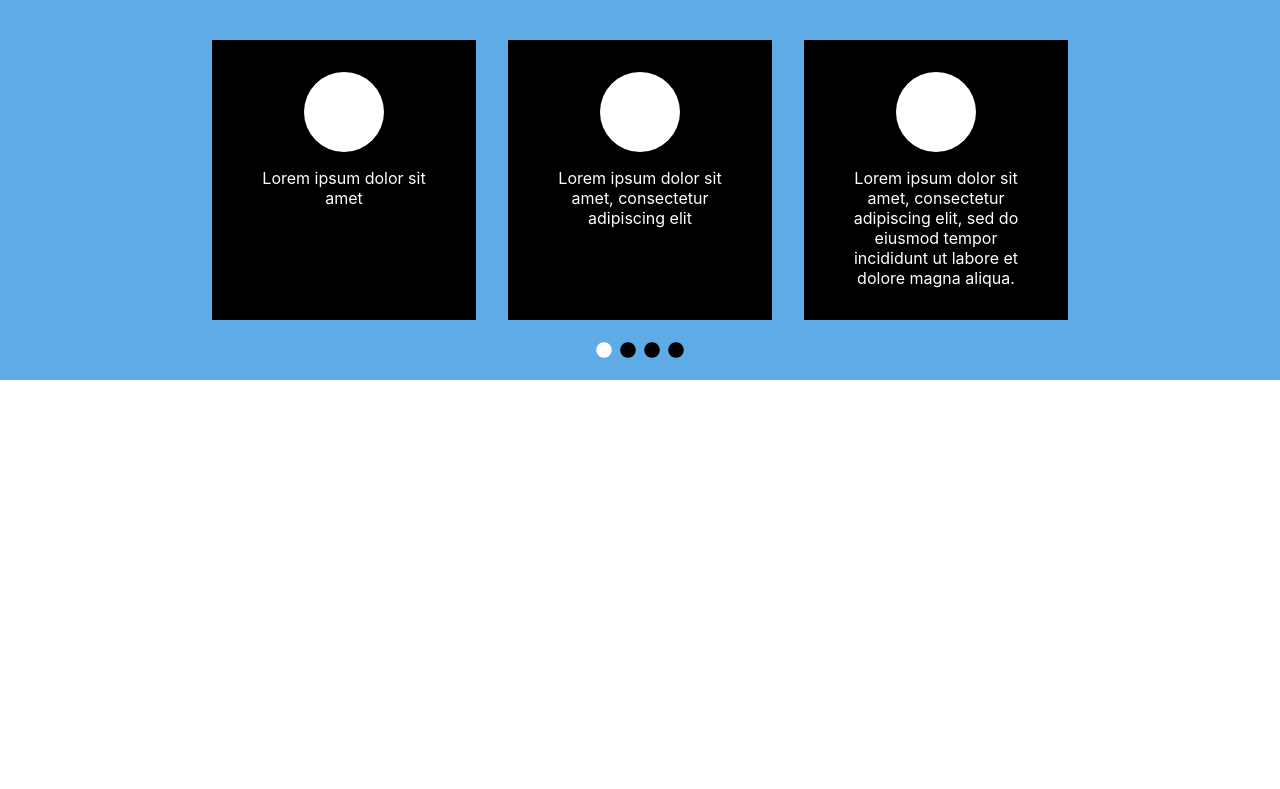
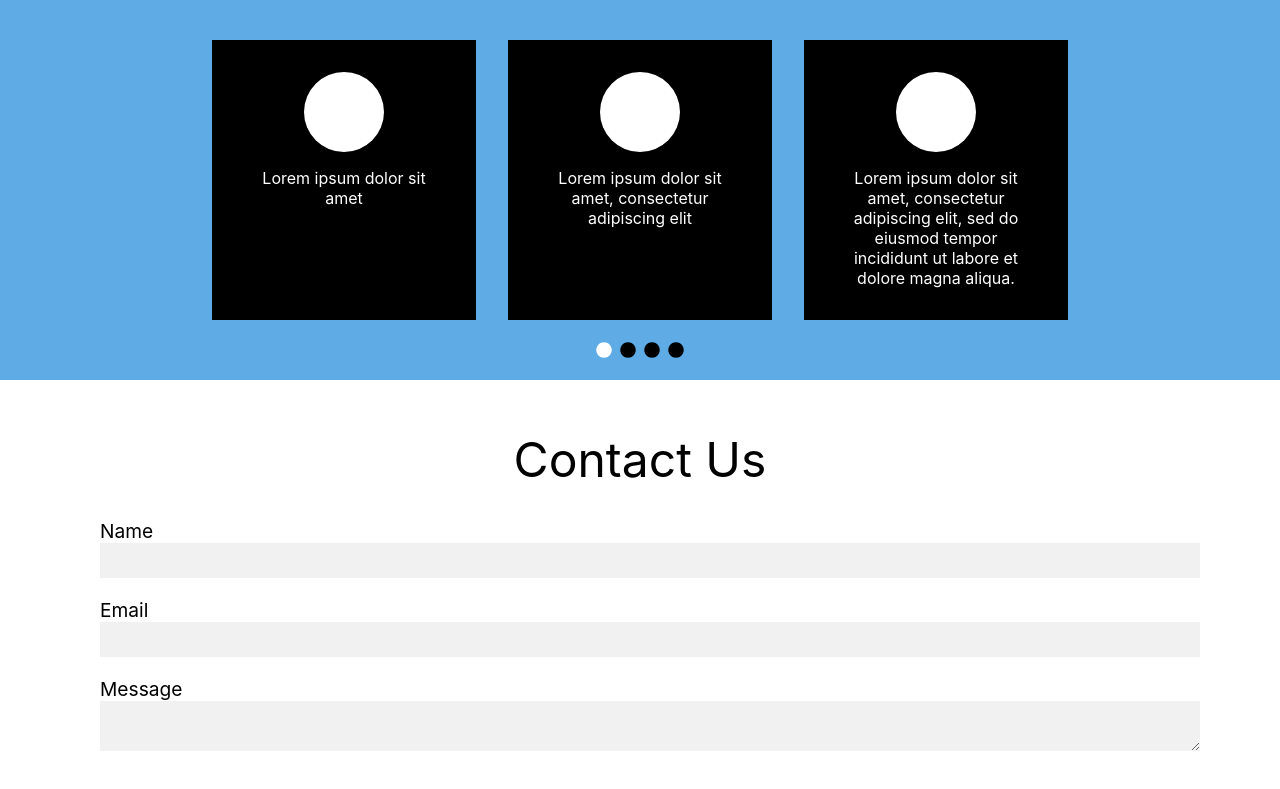
Before and after one commit to ayangd/DesArt, a React (Create React App) app in the folder frontend/: page /home in a window 1280 px wide. Shown: the part 807-1596 px from the top of the page. Before the commit the page ends 1187 px from the top, so only its background shows below. Built offline with nearby package versions, Linux system fonts and the light colour scheme.

Commit message:
Create Contact Us section on homepage

```diff
--- /dev/null
+++ b/frontend/src/component/textAreaInput.js
@@ -0,0 +1,24 @@
+import { createUseStyles } from "react-jss";
+
+const useStyles = createUseStyles({
+    textAreaInput: (fullWidth) => ({
+        width: fullWidth ? '100%' : undefined,
+        padding: '10px',
+        display: 'inline-block',
+        border: 'none',
+        background: '#f1f1f1',
+        '& :focus': {
+            backgroundColor: '#ddd',
+        },
+    }),
+});
+
+function TextAreaInput({fullWidth, ...props}) {
+    const classes = useStyles(fullWidth);
+
+    return (
+        <textarea className={classes.textAreaInput} {...props} />
+    );
+}
+
+export default TextAreaInput;
--- /dev/null
+++ b/frontend/src/page/home/contact-us.js
@@ -0,0 +1,53 @@
+import { createUseStyles } from "react-jss";
+import TextAreaInput from "../../component/textAreaInput";
+import TextInput from "../../component/textInput";
+
+const useStyles = createUseStyles({
+    contactUsContainer: {
+        display: 'flex',
+        alignItems: 'center',
+        flexDirection: 'column',
+        padding: '50px 100px',
+    },
+    contactUsTitle: {
+        fontSize: '3em',
+        marginBottom: '30px',
+    },
+    contactUsForm: {
+        display: 'flex',
+        flexDirection: 'column',
+        width: '100%',
+        '& > div': {
+            marginBottom: '20px',
+            '& > label': {
+                fontSize: '1.2em',
+            },
+        },
+    },
+});
+
+function ContactUs() {
+    const classes = useStyles();
+
+    return (
+        <div className={classes.contactUsContainer}>
+            <div className={classes.contactUsTitle}>Contact Us</div>
+            <form className={classes.contactUsForm}>
+                <div>
+                    <label>Name</label>
+                    <TextInput type="text" fullWidth />
+                </div>
+                <div>
+                    <label>Email</label>
+                    <TextInput type="email" fullWidth />
+                </div>
+                <div>
+                    <label>Message</label>
+                    <TextAreaInput fullWidth />
+                </div>
+            </form>
+        </div>
+    );
+}
+
+export default ContactUs;
--- a/frontend/src/page/home/index.js
+++ b/frontend/src/page/home/index.js
@@ -1,5 +1,6 @@
 import Header from '../../component/header';
 import Article from './article';
+import ContactUs from './contact-us';
 import Slogan from './slogan';
 import Testimony from './testimony';
 
@@ -10,6 +11,7 @@ function Home() {
             <Slogan />
             <Article />
             <Testimony />
+            <ContactUs />
         </div>
     );
 }
```
